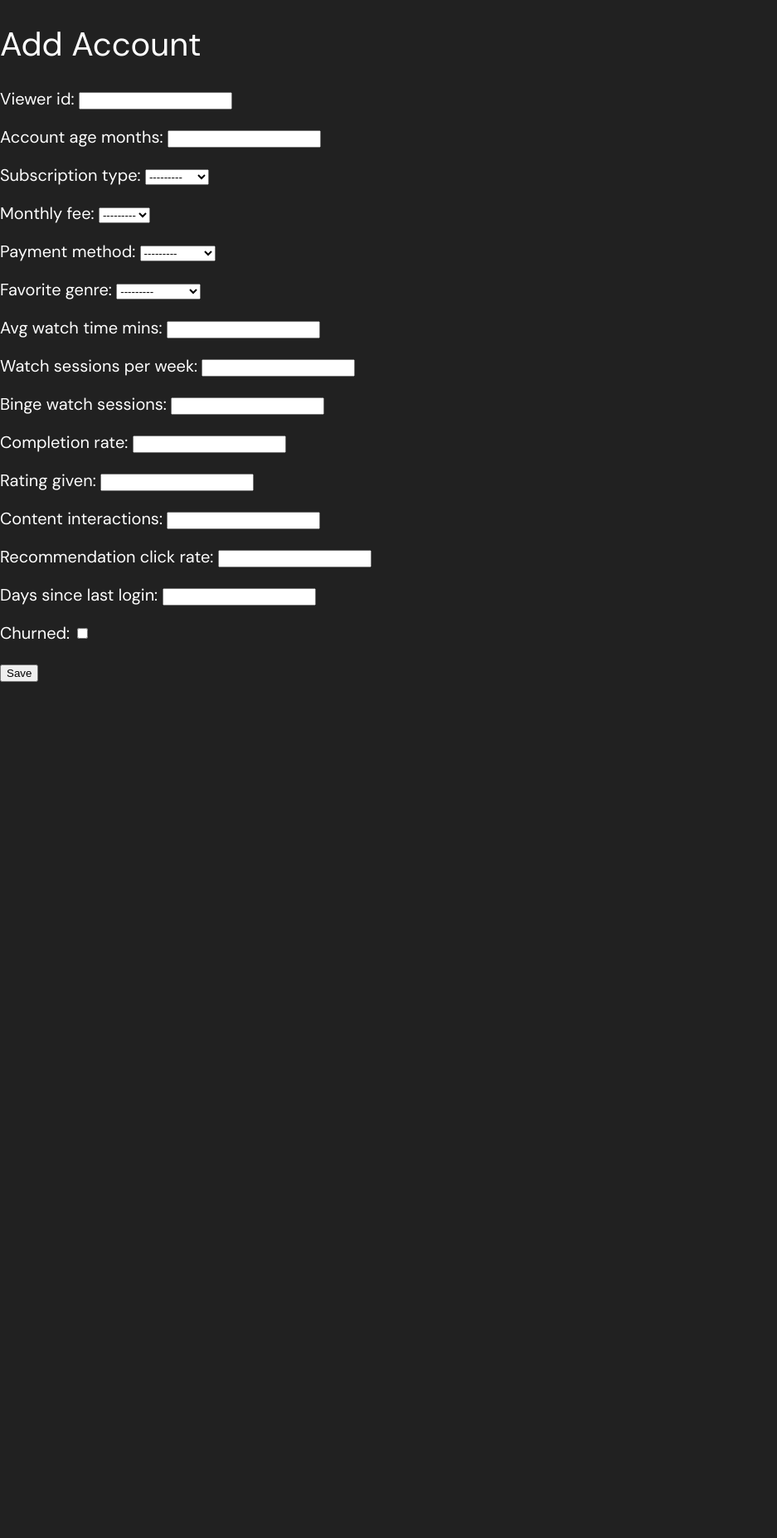
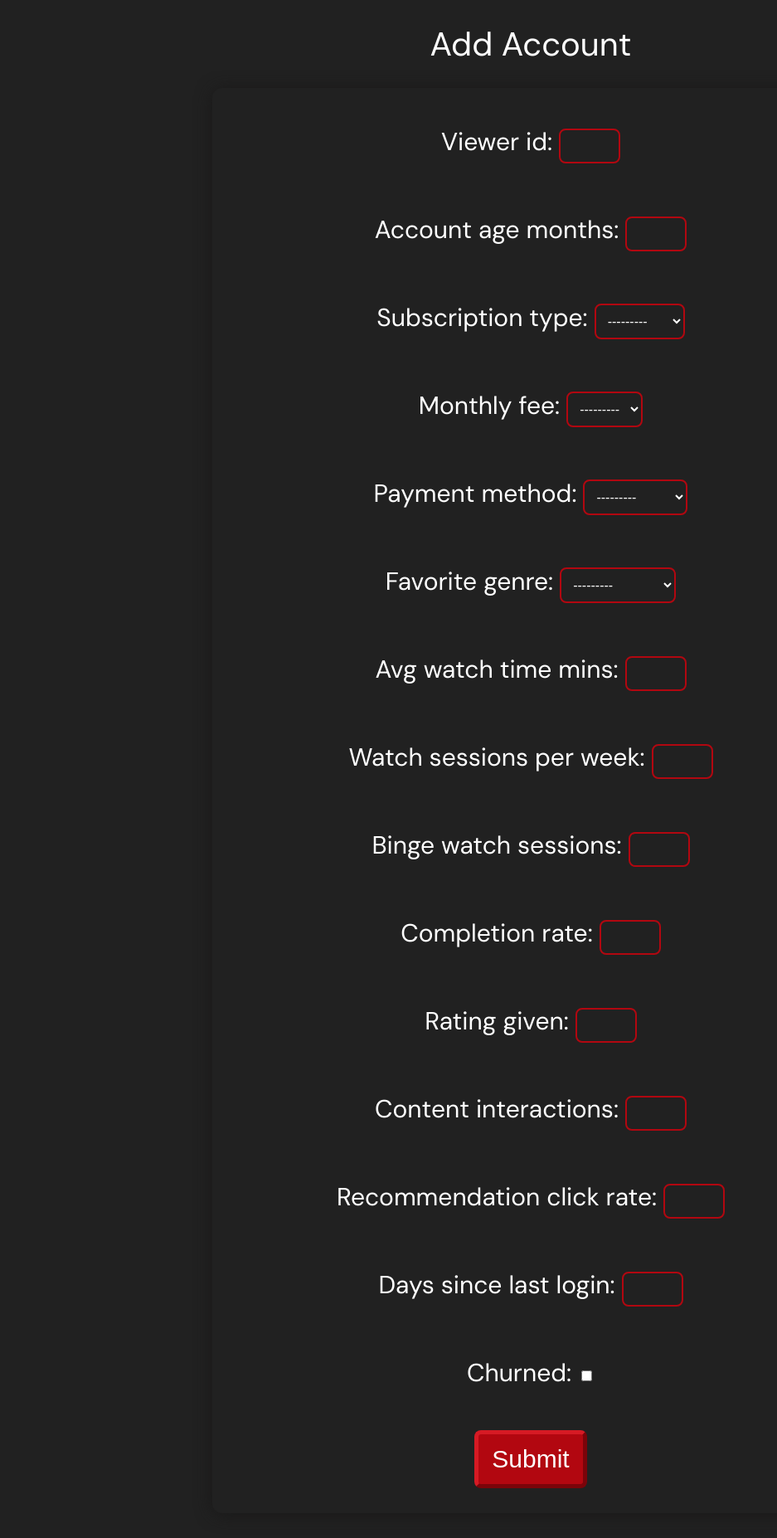
Before and after one commit to manwillerc/Netflix-Data-Web-App, a Django app: page /add_account/ in a window 1280 px wide. Shown: the part 73-1927 px from the top of the page at 83% size, without its empty margins (0-937 px from the left). Before the commit the page ends 895 px from the top, so only its background shows below. Run offline with Django 5.2, Linux system fonts and the light colour scheme.

Commit message:
Updated css styling for Prediction tool and create + update forms for viewer and account

```diff
--- a/core/static/css/styles.css
+++ b/core/static/css/styles.css
@@ -2,6 +2,7 @@
 :root {
     --theme_black: #212121;
     --theme_red: #B20710;
+    --theme_red_hover: #bd1a22;
 }
 
 html,body {
@@ -30,7 +31,7 @@ a {
 }
 
 a:hover {
-    background-color: rgb(218, 118, 135);
+    background-color: var(--theme_red_hover);
 }
 
 
@@ -44,7 +45,7 @@ nav {
     display: flex;
     gap: 15px;
     padding: 15px 20px;
-    background: #B20710;
+    background: var(--theme_red);
     align-items: center;
     position: sticky;   /* or sticky if you want it to scroll then stick */
     top: 0;
@@ -63,7 +64,7 @@ nav a {
 }
 
 nav a:hover {
-    background: #bd1a22;
+    background: var(--theme_red_hover);
     color:black
 }
 
@@ -113,7 +114,7 @@ nav a.active {
 
 
 .form-box {
-    background: #212121;
+    background: var(--theme_black);
     border-radius: 12px;
     padding: 15px;
     box-shadow: 0 2px 10px rgba(0,0,0,0.08);
@@ -144,6 +145,11 @@ nav a.active {
     font-size:80px;
 }
 
+.prediction-text {
+    font-size: 30px;
+    text-align: center;
+}
+
 
 
 
@@ -161,6 +167,14 @@ container {
     padding:5px;
     border-radius: 12px;
     box-shadow: 0 2px 20px rgb(25, 24, 24);
+}
+
+.form {
+    margin-right: 20%;
+    margin-left: 20%;
+    margin-bottom: 30px;
+
+    padding-bottom: 20px;
 }
 
 .stat-container {
@@ -182,7 +196,7 @@ container {
 
 .btn {
     display: inline-flex;
-    background: #B20710;
+    background: var(--theme_red);
     color: white;
     padding: 10px 16px;
     border-radius: 8px;
@@ -204,6 +218,11 @@ container {
     padding-bottom: 30px;
 }
 
+.btn:hover {
+    background-color:var(--theme_red_hover);
+    color: black;
+}
+
 
 .button-grid {
     display: grid;
@@ -222,3 +241,34 @@ MovieChart {
     padding-left: 40px;
     padding-right: 40px;
 }
+
+
+
+form {
+    display:flex;
+    flex-direction: column;
+    justify-content: center;
+    align-items: center;
+
+    font-size: 30px;
+    margin:10px;
+}
+
+select {
+    background: var(--theme_black);
+    color: white;
+    padding: 10px;
+    border-radius: 8px;
+    border: 2px solid var(--theme_red);
+    font-size: 16px;
+}
+
+input[type="number"] {
+    background: var(--theme_black);
+    color: white;
+    padding: 10px;
+    border-radius: 8px;
+    border: 2px solid var(--theme_red);
+    font-size: 16px;
+    width:50px;
+}
--- a/core/templates/core/account_form.html
+++ b/core/templates/core/account_form.html
@@ -1,13 +1,17 @@
 {% extends "core/base.html"%}
 
 {%block content %}
-<h1>
-    {%if account %} Edit {% else %} Add Account {% endif %}
+<h1 style="text-align: center;">
+    {%if viewer %} Edit {% else %} Add Account {% endif %}
 </h1>
-<form method="post">
-    {% csrf_token %}
-    {{ account_form.as_p }}
-    {{ behavior_form.as_p }}
-    <button type = "submit">Save    </button>
-</form>
-{%endblock%}
+
+<container class="form">
+    <form method="post">
+        {% csrf_token %}
+        {{ account_form.as_p }}
+        {{ behavior_form.as_p }}
+        <button type = "submit" class="btn" style="margin-top:20px; height:60px; align-items: center;"> Submit </button>
+    </form>
+</container>
+
+{% endblock %}
```
Also changed, not shown: core/templates/core/prediction_form.html (+15 -8 lines), core/templates/core/viewer_form.html (+12 -7 lines).
